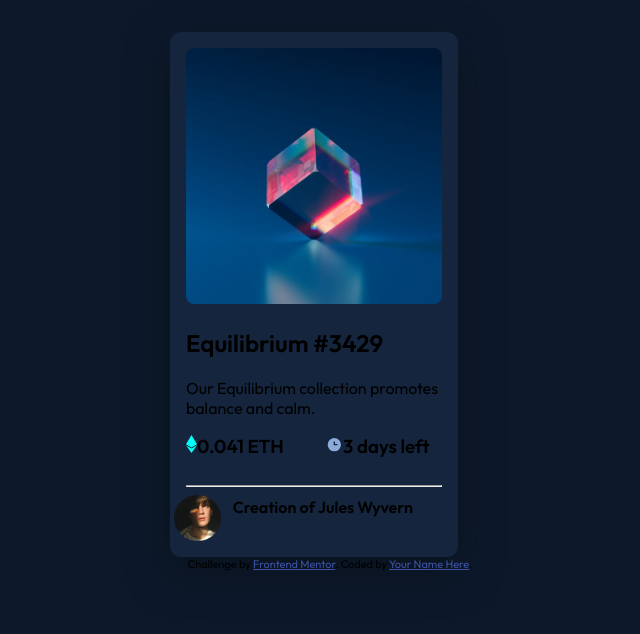
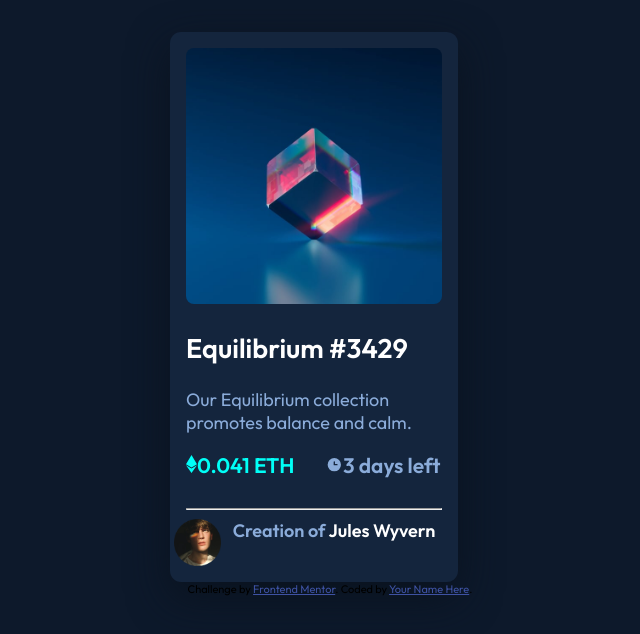
Before and after one commit to ch4r4j4/8NFT-PreviewCard, a website: page index.html in a window 1280 px wide. Shown: the whole page, without its empty margins (310-950 px from the left). Drawn offline with Linux system fonts and the light colour scheme.

Commit message:
falta solo un poco de pocisionamiento

```diff
--- a/SASS/_components.scss
+++ b/SASS/_components.scss
@@ -1,4 +1,7 @@
-
+$color-title: hsl(178, 100%, 50%);
+$color-softblue: hsl(215, 51%, 70%);
+$line-color: hsl(215, 32%, 27%);
+$white-text: hsl(0 0% 100%);
 .cube-image{
     width: 100%;
     border-radius: 0.5rem;
@@ -14,3 +17,21 @@
     border-radius: 0.7rem;
     box-shadow: 0px 15px 40px hsl(214, 51%, 8%);
 }
+.title{
+    color: $white-text;
+}
+.paragraph{
+    color: $color-softblue;
+}
+.days-left{
+    color: $color-softblue;
+}
+.price{
+    color: $color-title;
+}
+.name{
+    color: $color-softblue;
+    span{
+        color: $white-text;
+    }
+}
--- a/SASS/_globals.scss
+++ b/SASS/_globals.scss
@@ -5,4 +5,5 @@ body{
     background: hsl(217, 54%, 11%) no-repeat fixed;
     padding-top: 50px;
     font-family: 'Outfit', sans-serif;
+    font-size: 18px;
 }
--- a/index.html
+++ b/index.html
@@ -28,7 +28,7 @@
         <h3 class="days-left col"><img src="./images/icon-clock.svg" alt="">3 days left</h3>
       </div>
       <hr>
-      <div class="profile row align-items-center">
+      <div class="profile row">
         <img class="avatar col-2 p-0" src="./images/image-avatar.png" alt="avatar profile">
         <h4 class="name col">Creation of <span>Jules Wyvern</span></h4>
       </div>
```
Also changed, not shown: style.css, 1 other file.
